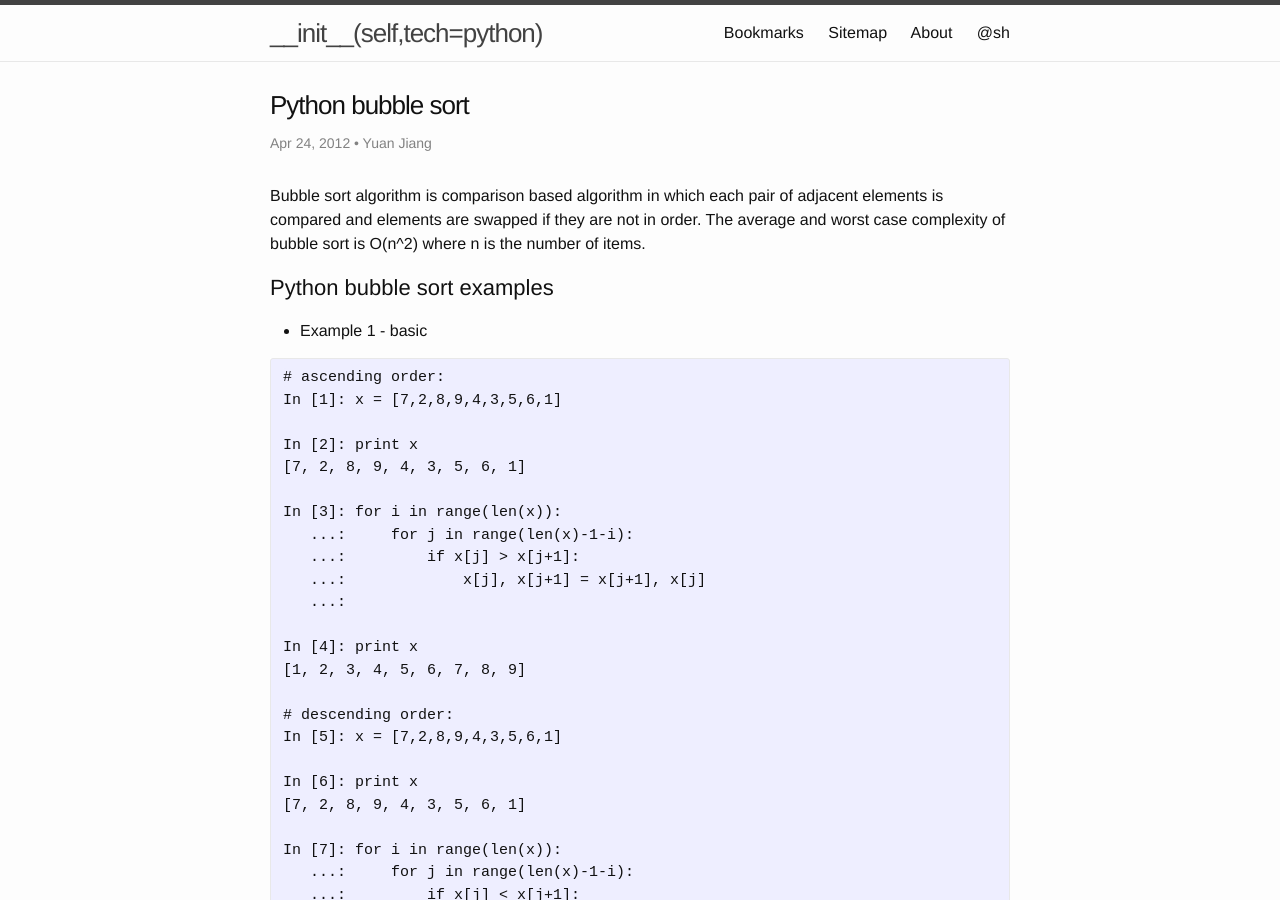
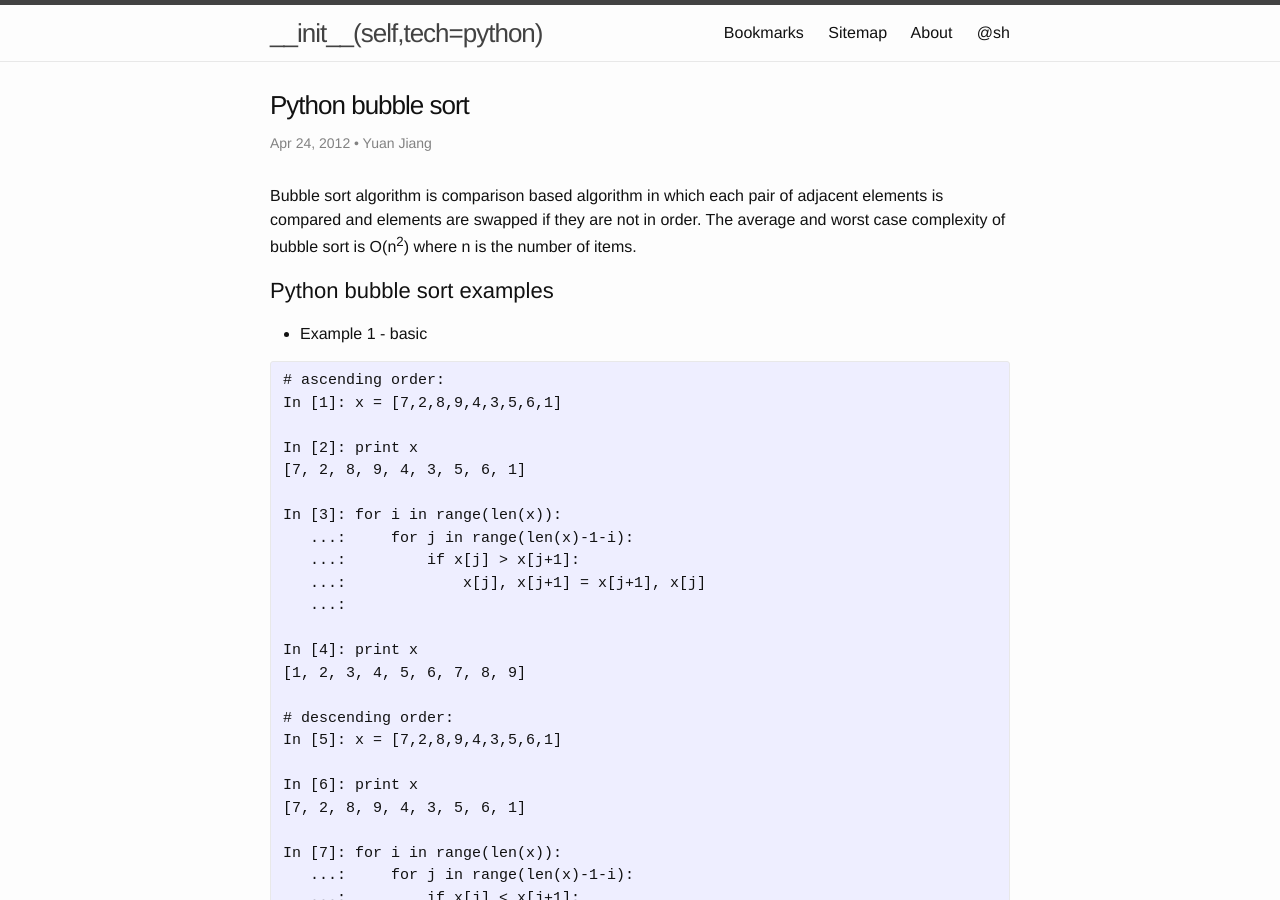
Before and after one commit to yuan-jiang/yuan-jiang.github.io, a Jekyll site: the page built from _posts/2012-04-24-python-bubble-sort.md, in a window 1280 px wide and 900 px high. Built offline with Jekyll 4.4.1, drawn with Linux system fonts in a browser that asks for light colours; comment, search, counter and statistics services are not loaded.

Commit message:
Minor updates

```diff
--- a/_posts/2012-04-24-python-bubble-sort.md
+++ b/_posts/2012-04-24-python-bubble-sort.md
@@ -6,7 +6,7 @@ author: Yuan Jiang
 tags: python algorithm
 ---
 
-Bubble sort algorithm is comparison based algorithm in which each pair of adjacent elements is compared and elements are swapped if they are not in order. The average and worst case complexity of bubble sort is O(n^2) where n is the number of items.
+Bubble sort algorithm is comparison based algorithm in which each pair of adjacent elements is compared and elements are swapped if they are not in order. The average and worst case complexity of bubble sort is O(n<sup>2</sup>) where n is the number of items.
 
 ## Python bubble sort examples
 
```
Also changed, not shown: about.md (+1 -1 lines).
